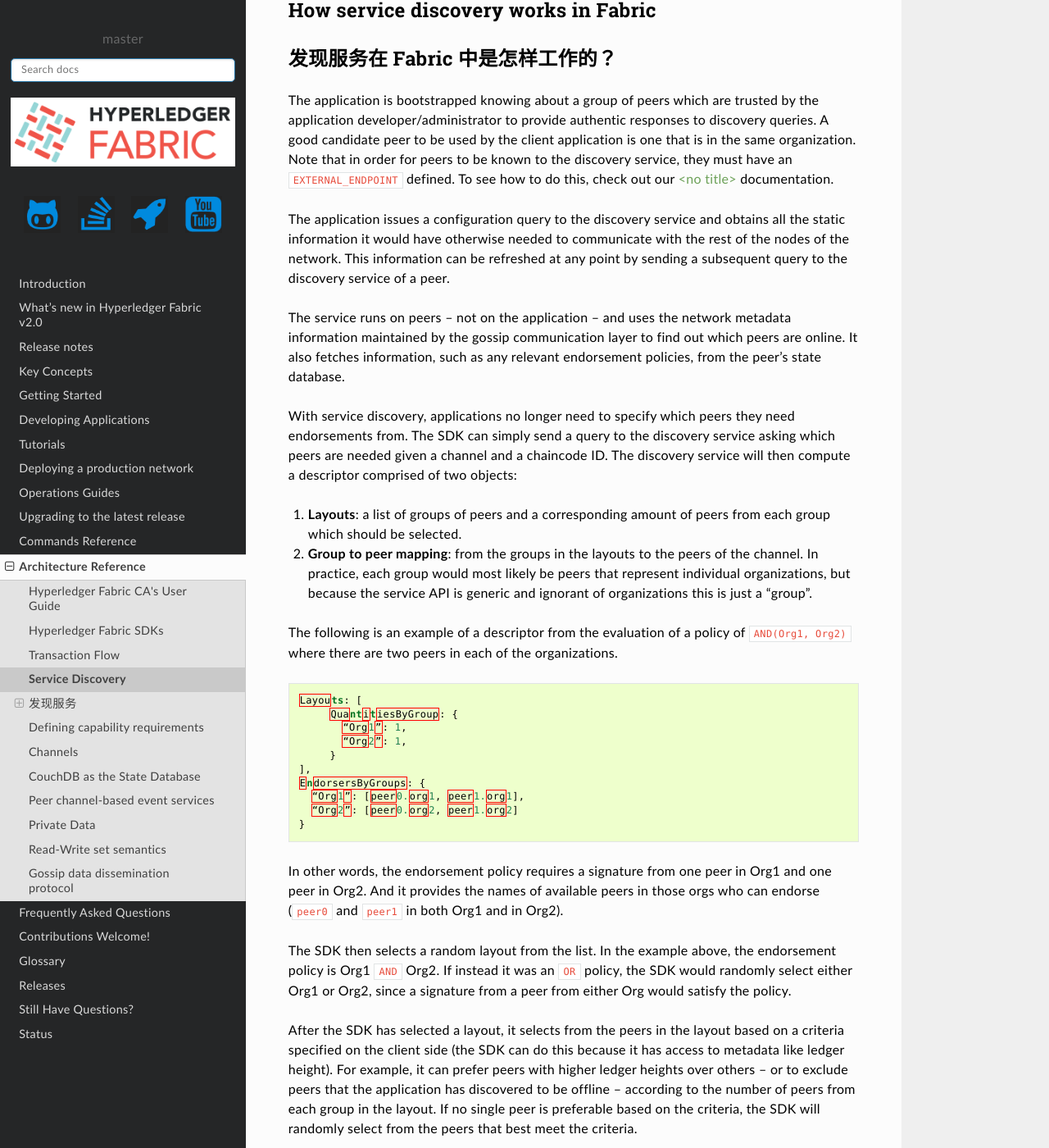
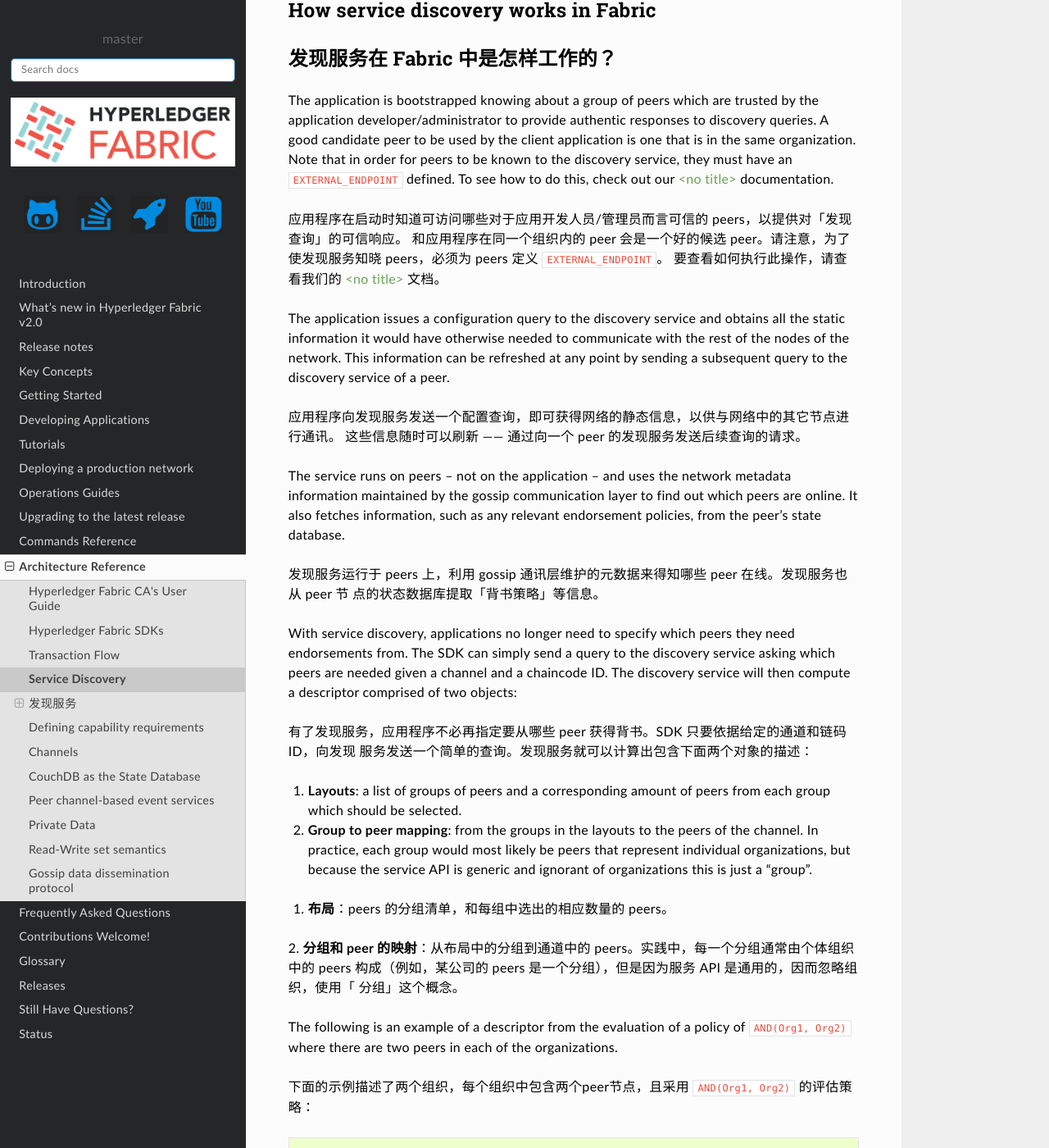
Before and after one commit to lbc-team/fabric_docs, a Sphinx documentation site: the page built from source/discovery-overview.rst, in a window 1280 px wide and 1400 px high, scrolled down 1327 px. Shown: the whole window at 82% size. Built offline with Sphinx 7.4.7 and the Read the Docs theme 2.0.0, drawn with Linux system fonts in a browser that asks for light colours; formulas are drawn with MathJax 3; pages that are not in the unit, such as notebooks, are missing from menus; some of the changed text lies outside the part shown.

Commit message:
feat: translate dicovery-overview 2/2

```diff
--- a/source/discovery-overview.rst
+++ b/source/discovery-overview.rst
@@ -34,7 +34,7 @@ configurations also do not allow applications to react to changes of the
 endorsement policy itself (as might happen when a new organization joins a channel).
 
 在 v1.2 之前，这些信息是静态编码的。然而，这种实现并不能对网络的改变进行动态响应（例如添加已安装相关链码的 peers，
-或者 peers 临时掉线）。静态配置也不允许应用程序响应背书策略本身的更改（如新组织加入 channel 时可能发生的情况）。
+或者 peers 临时掉线）。静态配置也不允许应用程序响应背书策略本身的更改（如新组织加入通道时可能发生的情况）。
 
 In addition, the client application has no way of knowing which peers have updated
 ledgers and which do not. As a result, the application might submit proposals to
@@ -63,20 +63,34 @@ is one that is in the same organization. Note that in order for peers to be know
 to the discovery service, they must have an ``EXTERNAL_ENDPOINT`` defined. To see
 how to do this, check out our :doc:`discovery-cli` documentation.
 
+应用程序在启动时知道可访问哪些对于应用开发人员/管理员而言可信的 peers，以提供对「发现查询」的可信响应。
+和应用程序在同一个组织内的 peer 会是一个好的候选 peer。请注意，为了使发现服务知晓 peers，必须为 peers
+定义 ``EXTERNAL_ENDPOINT``。 要查看如何执行此操作，请查看我们的 :doc:`discovery-cli` 文档。
+
 The application issues a configuration query to the discovery service and obtains
 all the static information it would have otherwise needed to communicate with the
 rest of the nodes of the network. This information can be refreshed at any point
 by sending a subsequent query to the discovery service of a peer.
+
+应用程序向发现服务发送一个配置查询，即可获得网络的静态信息，以供与网络中的其它节点进行通讯。
+这些信息随时可以刷新 —— 通过向一个 peer 的发现服务发送后续查询的请求。
 
 The service runs on peers -- not on the application -- and uses the network metadata
 information maintained by the gossip communication layer to find out which peers
 are online. It also fetches information, such as any relevant endorsement policies,
 from the peer's state database.
 
+发现服务运行于 peers 上，利用 gossip 通讯层维护的元数据来得知哪些 peer 在线。发现服务也从 peer 节
+点的状态数据库提取「背书策略」等信息。
+
 With service discovery, applications no longer need to specify which peers they
 need endorsements from. The SDK can simply send a query to the discovery service
 asking which peers are needed given a channel and a chaincode ID. The discovery
 service will then compute a descriptor comprised of two objects:
+
+
+有了发现服务，应用程序不必再指定要从哪些 peer 获得背书。SDK 只要依据给定的通道和链码 ID，向发现
+服务发送一个简单的查询。发现服务就可以计算出包含下面两个对象的描述：
 
 1. **Layouts**: a list of groups of peers and a corresponding amount of peers from
    each group which should be selected.
@@ -85,8 +99,15 @@ service will then compute a descriptor comprised of two objects:
    individual organizations, but because the service API is generic and ignorant of
    organizations this is just a "group".
 
+1. **布局**：peers 的分组清单，和每组中选出的相应数量的 peers。
+2. **分组和 peer 的映射**：从布局中的分组到通道中的 peers。实践中，每一个分组通常由个体组织
+中的 peers 构成（例如，某公司的 peers 是一个分组），但是因为服务 API 是通用的，因而忽略组织，使用「
+分组」这个概念。
+
 The following is an example of a descriptor from the evaluation of a policy of
 ``AND(Org1, Org2)`` where there are two peers in each of the organizations.
+
+下面的示例描述了两个组织，每个组织中包含两个peer节点，且采用 ``AND(Org1, Org2)`` 的评估策略：
 
 .. code-block:: JSON
 
@@ -105,10 +126,16 @@ In other words, the endorsement policy requires a signature from one peer in Org
 and one peer in Org2. And it provides the names of available peers in those orgs who
 can endorse (``peer0`` and ``peer1`` in both Org1 and in Org2).
 
+换而言之，背书策略要求 Org1 中的一个 peer 和 Org2 中的一个 peer 共同签名参与背书。此外，描述还提供了
+组织中可用来背书的可用节点的名称（Org1 和 Org2 中的 ``peer0`` 和 ``peer1`` ）。
+
 The SDK then selects a random layout from the list. In the example above, the
 endorsement policy is Org1 ``AND`` Org2. If instead it was an ``OR`` policy, the SDK
 would randomly select either Org1 or Org2, since a signature from a peer from either
 Org would satisfy the policy.
+
+SDK 则从上述描述中随机选择一个布局。上例中，背书策略是 Org1 ``AND`` Org2 。如果 背书策略是 ``OR``
+的话，SDK 会随机的选择 Org1 或者 Org2。因此两个组织中的任一个 peer 的签名既可满足背书策略。
 
 After the SDK has selected a layout, it selects from the peers in the layout based on a
 criteria specified on the client side (the SDK can do this because it has access to
@@ -118,10 +145,19 @@ over others -- or to exclude peers that the application has discovered to be off
 peer is preferable based on the criteria, the SDK will randomly select from the peers
 that best meet the criteria.
 
+SDK 选择布局后，它会依据客户端指定的标准选择 peers（因为知道账本高度，所以 SDK 能做这件事）。例如，依据
+布局中每个节点的组的数量， SDK 可以选择账本高度高的 peer，或者排除已下线的 peer。如果没有 peer 满足标准，
+SDK 则随机选择次优 peers。
+
 Capabilities of the discovery service
 ~~~~~~~~~~~~~~~~~~~~~~~~~~~~~~~~~~~~~
 
+发现服务的功能
+~~~~~~~~~~~~
+
 The discovery service can respond to the following queries:
+
+发现服务可以对如下的请求响应：
 
 * **Configuration query**: Returns the ``MSPConfig`` of all organizations in the channel
   along with the orderer endpoints of the channel.
@@ -132,11 +168,25 @@ The discovery service can respond to the following queries:
   peer that responds to the query. By default the client needs to be an administrator
   for the peer to respond to this query.
 
+* **配置查询**：返回通道中所有组织的「MSPConfig」以及通道的 orderer 端。
+* **Peers 成员查询**：返回已加入通道的 peers。
+* **背书查询**：返回channel 中给定链码的背书策略描述。
+* **本地 peers 成员查询**：返回查询请求中的 peer 节点的本地成员信息。缺省情况下， peer 节点需要
+客户端具有管理员权限，才能回应这一请求。
+
 Special requirements
 ~~~~~~~~~~~~~~~~~~~~~~
+
+特殊需求
+~~~~~~~
+
 When the peer is running with TLS enabled the client must provide a TLS certificate when connecting
 to the peer. If the peer isn't configured to verify client certificates (clientAuthRequired is false), this TLS certificate
 can be self-signed.
 
+
+当 peer 节点使用 TLS 时，客户端必须提供 TLS 证书才能连接 peer。如果 peer 节点没有配置要验证客户端的证书
+（clientAuthRequired 为 false），TLS 证书可以自我验签。
+
 .. Licensed under Creative Commons Attribution 4.0 International License
    https://creativecommons.org/licenses/by/4.0/
```
